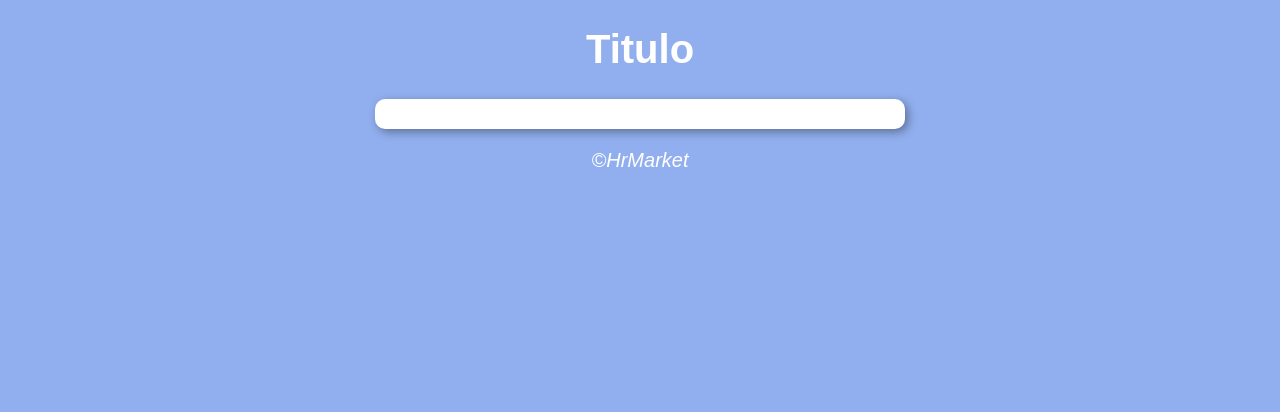
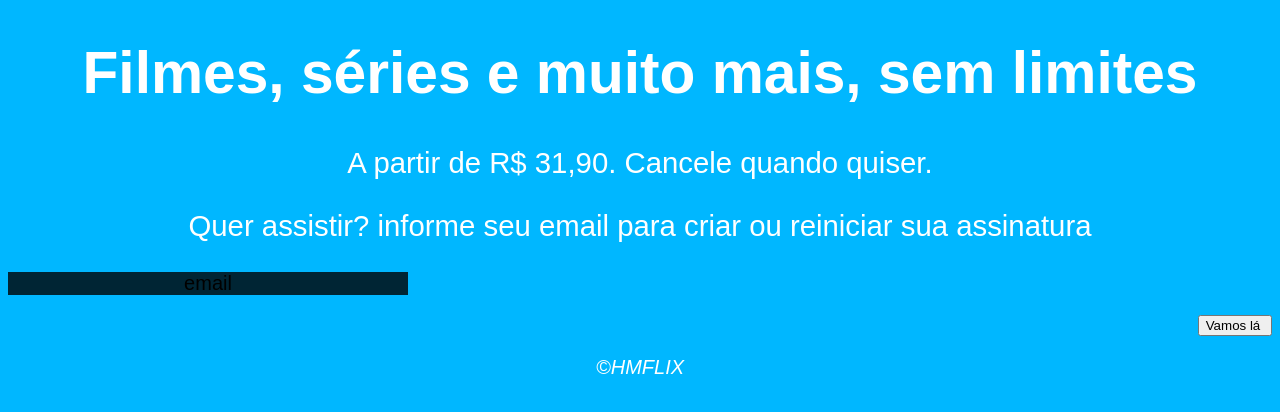
Before and after one commit to rickzz0/HMSTREAM, a plain HTML site: page index.html in a window 1280 px wide. Drawn offline with Linux system fonts and the light colour scheme.

Commit message:
Add files via upload

```diff
--- a/estil.css
+++ b/estil.css
@@ -1,20 +1,29 @@
 body {
-    background: rgb(145, 175, 238);
     font: normal 15pt arial;
+    background-color: rgb(0, 183, 255);
 }
 
 header {
     color: white;
     text-align: center;
+    font: normal 22pt arial;
+    text-align: center;
+}
+/*.memory p {
+}*/
+
+section {
+    background: rgba(0, 0, 0, 0.795);
+    width: 400px;
+    text-align: center;
 }
 
-section {
-    background: white;
-    border-radius: 10px;
-    padding: 15px;
-    width: 500px;
-    margin: auto;
-    box-shadow: 3px 3px 10px rgba(0, 0, 0, 0.363);
+div#res{
+    display: flex;
+    justify-content: right;  /* Alinha o botão horizontalmente */
+    align-items: center;      /* Alinha o botão verticalmente */
+    height: vh;
+    font: normal 5px arial;
 }
 
 footer {
--- a/index.html
+++ b/index.html
@@ -8,18 +8,20 @@
 </head>
 <body>
     <header>
-        <h1>Titulo</h1>
+        <h1>Filmes, séries e muito mais, sem limites</h1>
+        <div>A partir de R$ 31,90. Cancele quando quiser.</div>
+        <p>Quer assistir? informe seu email para criar ou reiniciar sua assinatura</p>
     </header>
     <section>
         <div>
-
-        </div>
-        <div>
-
+            <p>email</p>
         </div>
     </section>
+    <div id="res">
+        <input type="button" value="Vamos lá " onclick="vms()">
+    </div>
     <footer>
-        <p>&copy;HrMarket</p>
+        <p>&copy;HMFLIX</p>
     </footer>
     <script src="script.js"></script>
 </body>
--- a/script.js
+++ b/script.js
@@ -0,0 +1 @@
+//document.body.style.backgroundImage = "url('fundo.jpg')"
```
Also changed, not shown: fundo.jpg (added).
